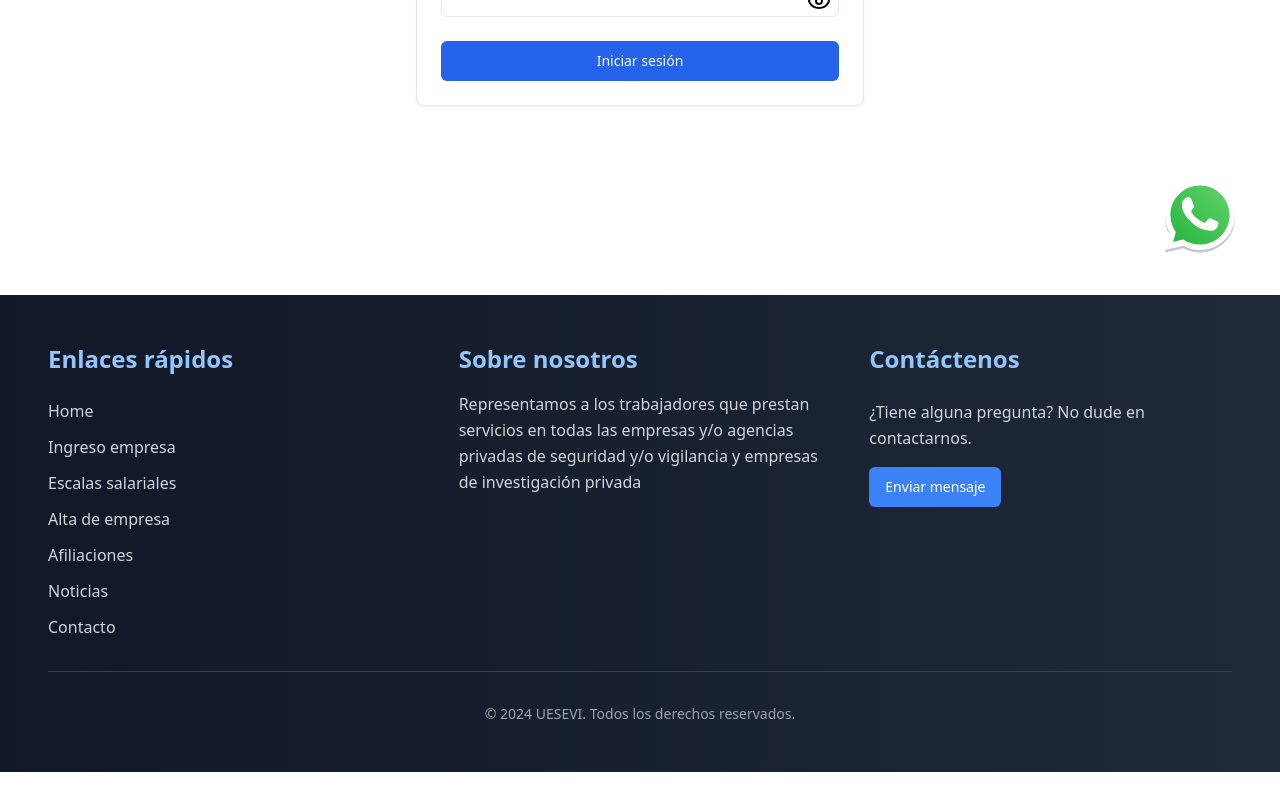
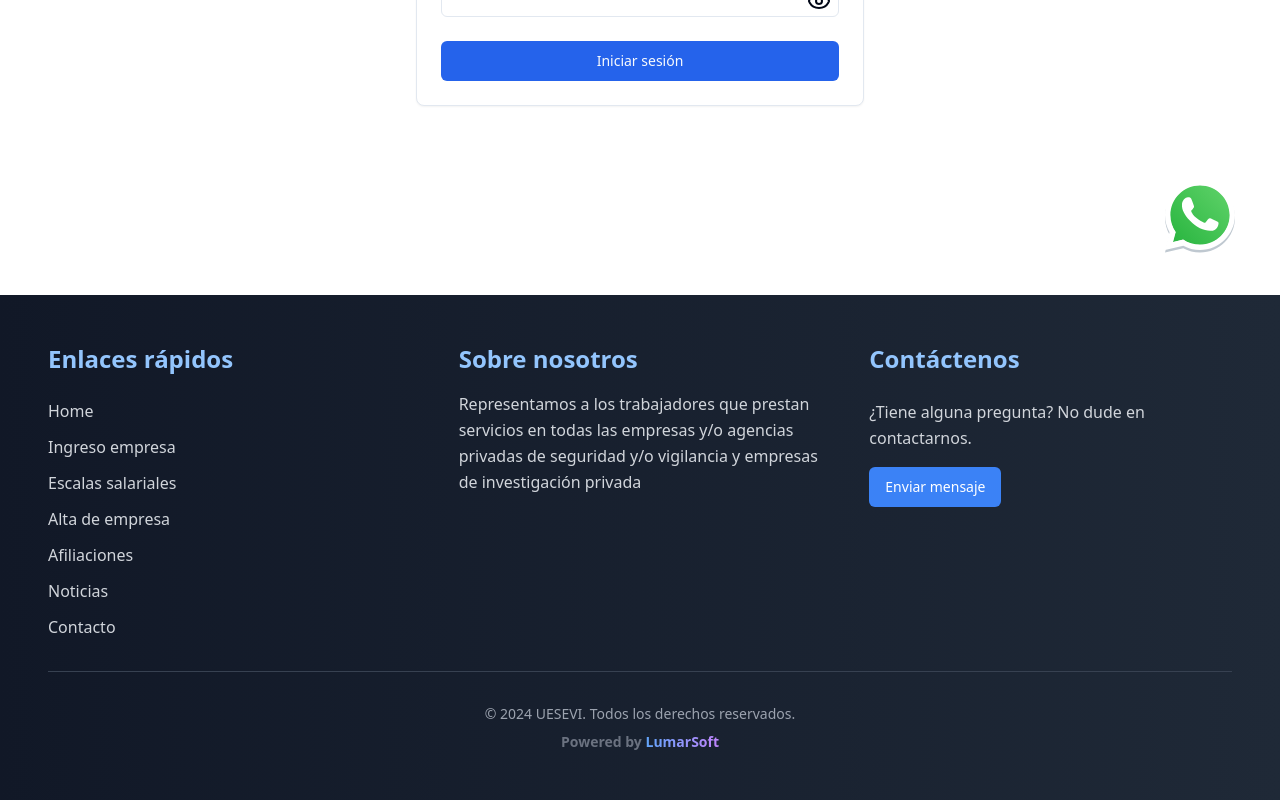
Before and after one commit to LumarSoft/uesevi-app, a Next.js app: page /loginempresa in a window 1280 px wide. Shown: the part 505-1305 px from the top of the page. Before the commit the page ends 1277 px from the top, so only its background shows below. Built offline with nearby package versions, Linux system fonts and the light colour scheme; no server answers.

Commit message:
feat: Se agregó en el footer "powered by lumarsoft"

```diff
--- a/src/shared/components/Footer/Footer.tsx
+++ b/src/shared/components/Footer/Footer.tsx
@@ -99,8 +99,20 @@ export default function Footer() {
           </div>
         </div>
         <Separator className="my-8 bg-gray-700" />
-        <div className="text-center text-sm text-gray-400">
-          © {new Date().getFullYear()} UESEVI. Todos los derechos reservados.
+        <div className="text-center space-y-2">
+          <div className="text-sm text-gray-400">
+            © {new Date().getFullYear()} UESEVI. Todos los derechos reservados.
+          </div>
+          <p className="text-sm text-gray-500 font-semibold">
+            Powered by{" "}
+            <a
+              href="https://lumarsoft.com/es"
+              target="_blank"
+              className="font-bold text-transparent bg-clip-text bg-gradient-to-r from-blue-400 to-purple-400 hover:underline"
+            >
+              LumarSoft
+            </a>
+          </p>
         </div>
       </div>
     </footer>
```
